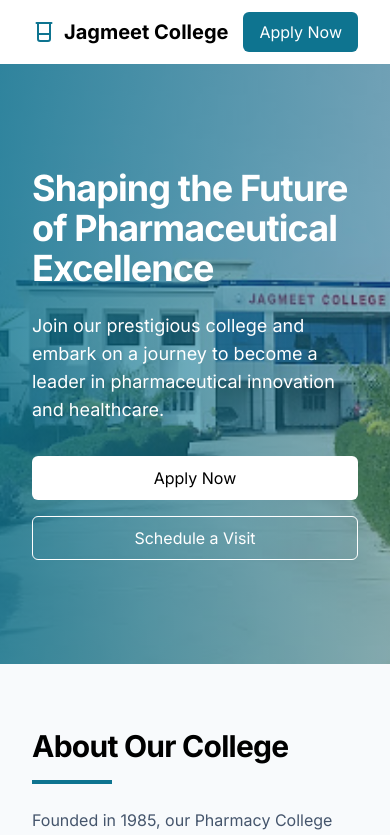
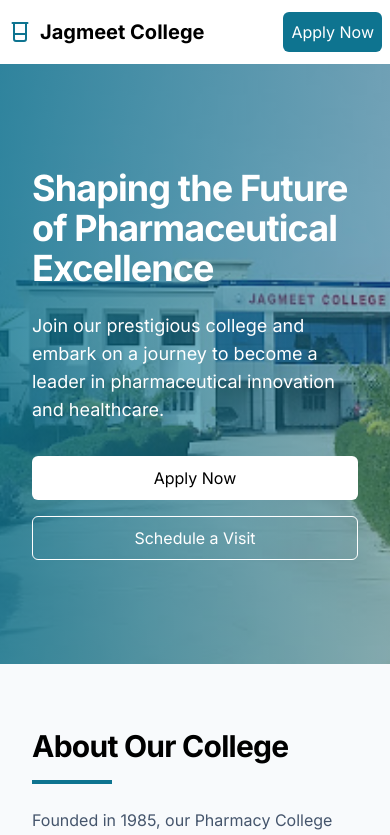
Before and after one commit to parthergk/college, a Next.js app: page / in a window 390 px wide. Shown: the top 835 px of the page. Built offline with nearby package versions, Linux system fonts and the light colour scheme.

Commit message:
nav bar padding

```diff
--- a/components/Header.tsx
+++ b/components/Header.tsx
@@ -5,7 +5,7 @@ import { Beaker } from "lucide-react";
 const Header = () => {
   return (
     <header className="sticky top-0 z-40 w-full bg-white backdrop-blur-md text-black">
-      <div className=" px-8 w-full flex h-16 items-center justify-between">
+      <div className=" px-2 sm:px-8 w-full flex h-16 items-center justify-between">
         <div className="flex items-center gap-2">
           <Beaker className="h-6 w-6 text-[#0e7490]" />
           <span className="text-xl font-bold">Jagmeet College</span>
@@ -45,7 +45,7 @@ const Header = () => {
             Contact
           </Link>
         </nav>
-        <button className=" text-base text bg-[#0e7490] text-white hover:bg-[#0e7490]/90 h-10 px-4 py-2 cursor-pointer rounded-md">
+        <button className=" text-base text bg-[#0e7490] text-white hover:bg-[#0e7490]/90 h-10 px-2 sm:px-4 py-2 cursor-pointer rounded-md">
           Apply Now
         </button>
       </div>
```
